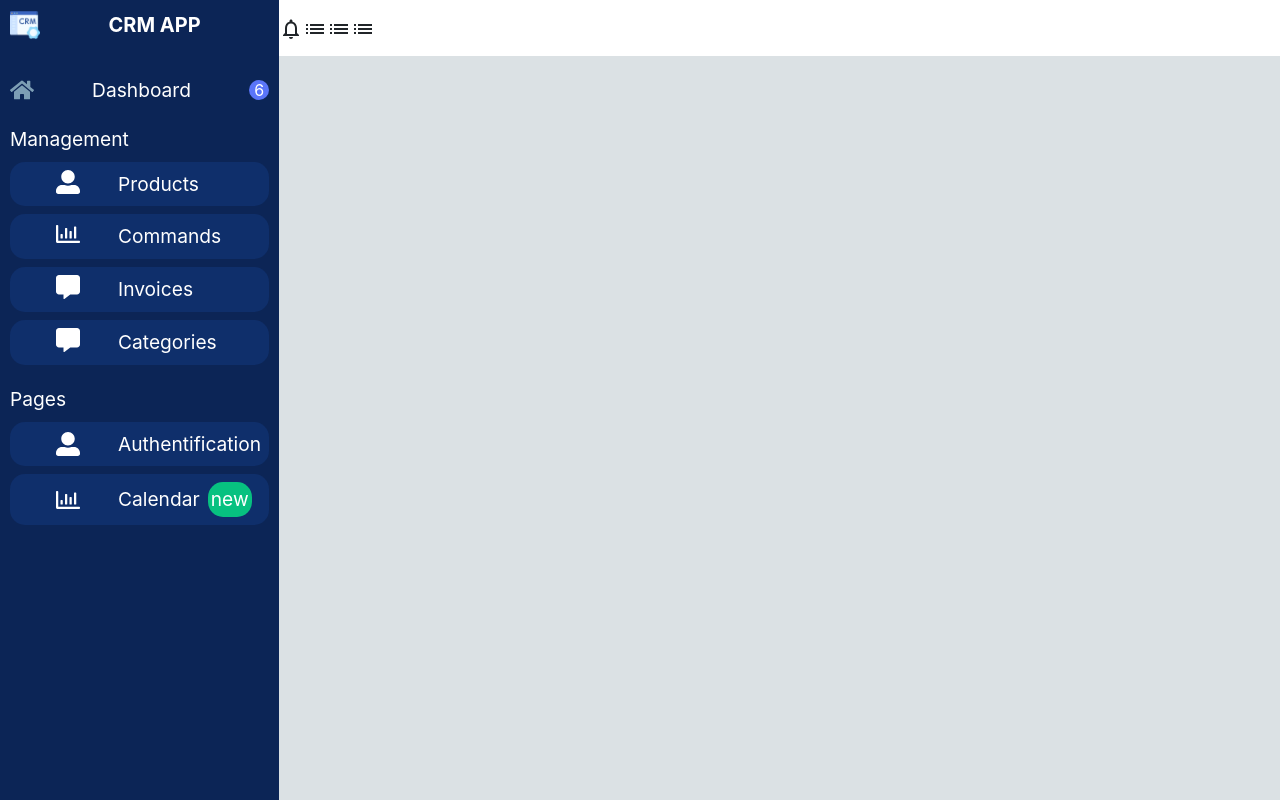
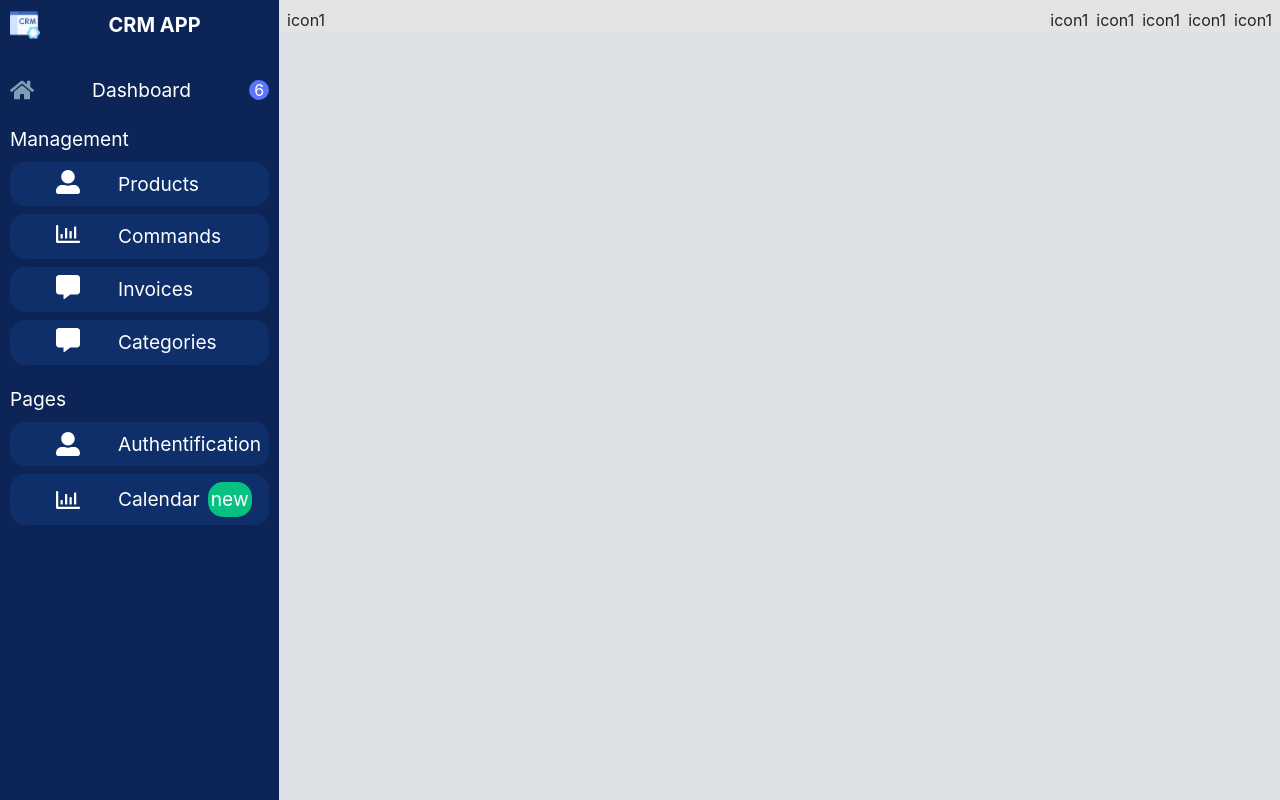
Before and after one commit to zainebbachouch/CRM, a React (Create React App) app in the folder front-end/: page / in a window 1280 px wide. Built offline with nearby package versions, Linux system fonts and the light colour scheme.

Commit message:
fixing the top bar component

```diff
--- a/front-end/src/components/sidebar/SideBar.js
+++ b/front-end/src/components/sidebar/SideBar.js
@@ -54,7 +54,7 @@ function SideBar() {
 
   ]
   return (
-    <div className="Sidebar d-flex flex-column ">
+    <div className="Sidebar d-flex flex-column col-4">
       <div className="top d-flex " >
         <img src={crmIcon} alt="" className="logo" />
         <p className='logo w-100 text-center'>CRM APP</p>
--- a/front-end/src/components/sidebar/sidebar.css
+++ b/front-end/src/components/sidebar/sidebar.css
@@ -3,7 +3,7 @@
   --textColor:#7D9EB5;
 }
 .Sidebar {
-    flex: 1;
+
     background-color: #0C2556;
     min-height: 100vh;
     row-gap: 20px;
--- a/front-end/src/components/sidenav/SideNav.css
+++ /dev/null
@@ -1,8 +0,0 @@
-.navbar {
-    background-color: white;
-    min-height: 7vh;
-}
-
-.items {
-    display: flex;
-}
--- a/front-end/src/components/sidenav/SideNav.js
+++ /dev/null
@@ -1,35 +0,0 @@
-import React from 'react';
-import './SideNav.css';
-import NotificationsNoneOutlinedIcon from '@mui/icons-material/NotificationsNoneOutlined';
-
-import ListOutlinedIcon from '@mui/icons-material/ListOutlined';
-
-function SideNav() {
-    return (
-        <div className="navbar">
-            <div className="wrapper">
-
-                <div className="items">
-
-                    <div className="item">
-                        <NotificationsNoneOutlinedIcon className="icon" />
-
-                    </div>
-
-                    <div className="item">
-                        <ListOutlinedIcon className="icon" />
-                    </div>
-                    <div className="item">
-                        <ListOutlinedIcon className="icon" />
-                    </div>
-                    <div className="item">
-                        <ListOutlinedIcon className="icon" />
-                    </div>
-
-                </div>
-            </div>
-        </div>
-    );
-}
-
-export default SideNav;
--- /dev/null
+++ b/front-end/src/components/sidenav/TopNav.css
@@ -0,0 +1,5 @@
+.navbar {
+    background-color: rgb(227, 227, 227);
+    height: 4vh;
+
+}
--- /dev/null
+++ b/front-end/src/components/sidenav/TopNav.js
@@ -0,0 +1,23 @@
+import React from 'react';
+import './TopNav.css';
+import NotificationsNoneOutlinedIcon from '@mui/icons-material/NotificationsNoneOutlined';
+
+import ListOutlinedIcon from '@mui/icons-material/ListOutlined';
+
+function TopNav() {
+    return (
+        <div className="navbar col-12 p-2">
+            <div className="icon1">icon1</div>
+            <div className="icons d-flex column-gap-2">
+            <div className="icon1">icon1</div>
+            <div className="icon1">icon1</div>
+            <div className="icon1">icon1</div>
+            <div className="icon1">icon1</div>
+            <div className="icon1">icon1</div>
+
+            </div>
+        </div>
+    );
+}
+
+export default TopNav;
--- a/front-end/src/views/Home.js
+++ b/front-end/src/views/Home.js
@@ -1,6 +1,6 @@
 import React from 'react'
 import SideBar from '../components/sidebar/SideBar'
-import SideNav from '../components/sidenav/SideNav'
+import TopNav from '../components/sidenav/TopNav'
 import "../style/viewsStyle/home.css"
 
 function Home() {
@@ -8,7 +8,7 @@ function Home() {
     <div className='home'>
       <SideBar />
       <div className="homeContainer">
-        <SideNav />
+        <TopNav />
 
 
 
--- a/front-end/src/views/Products.js
+++ b/front-end/src/views/Products.js
@@ -1,9 +1,18 @@
 import React from 'react'
-
+import SideBar from '../components/sidebar/SideBar'
+import TopBar from "../components/sidenav/TopNav"
 function Products() {
     return (
-        <div>
-            <h1>Products</h1>
+        <div className='container-fluid p-0 d-flex'>
+        <SideBar></SideBar>
+        <div className="p-0 m-0 row col">
+            <div className="col  p-0">
+            <TopBar></TopBar>
+            </div>
+
+        </div>
+
+
         </div>
     )
 }
```
